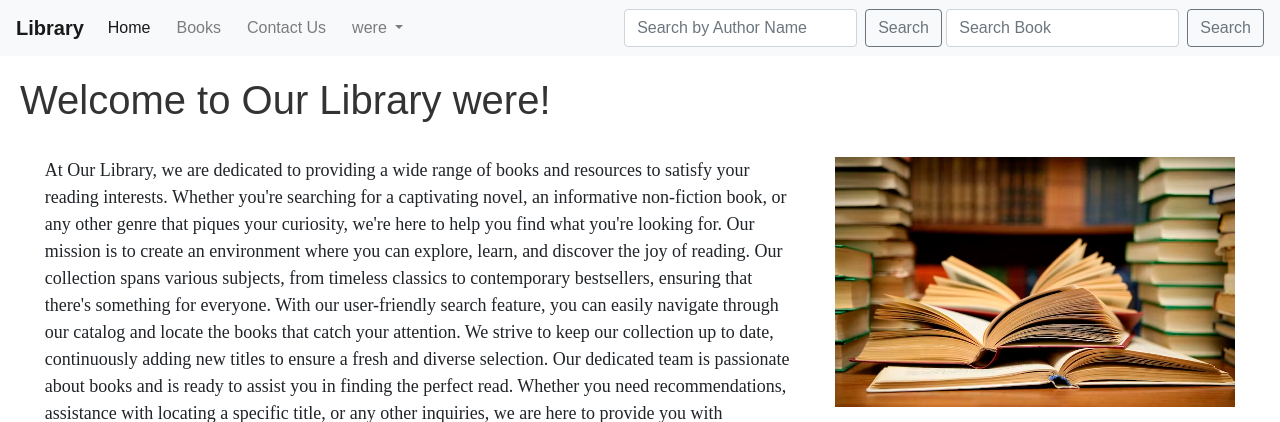
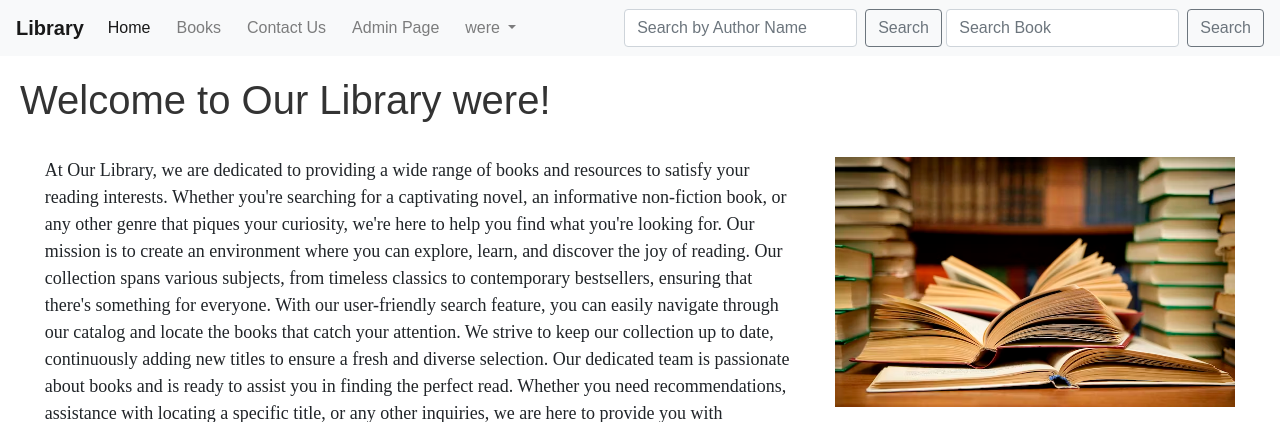
Before and after one commit to tsitiii/GDSC_Library_management_project, a Django app: page /home/ in a window 1280 px wide. Shown: the top 422 px of the page. Run offline with Django 4.2, Linux system fonts and the light colour scheme; a user stored in the database is signed in; data comes from the database, SQL or seed files in the repository; both versions use the stored data as it was after the commit; some libraries are stand-ins or nearby versions.

Commit message:
Adding NavLink for the admin in the home page

```diff
--- a/library_manage/account/templates/account/home.html
+++ b/library_manage/account/templates/account/home.html
@@ -193,8 +193,12 @@
       <li class="nav-item">
         <a class="nav-link" href="#contact">Contact Us</a>
       </li>
+      {%if user.is_super_admin or user.is_admin%}
 
-
+      <li class="nav-item">
+        <a class="nav-link" href="{%url 'books' %}">Admin Page</a>
+      </li>
+      {%endif%}
       {% if user.is_authenticated %}
         <li class="nav-item dropdown">
             <a class="nav-link dropdown-toggle" href="#" id="navbarDropdown" role="button" data-toggle="dropdown" aria-haspopup="true" aria-expanded="false">
--- a/library_manage/account/urls.py
+++ b/library_manage/account/urls.py
@@ -2,6 +2,7 @@ from django.urls import path
 from . import views
 
 from borrowingmanagement.views import borrow_book
+from bookmanagement.urls import book_list
 
 urlpatterns = [
     path('', views.index, name='index'),
@@ -14,6 +15,7 @@ urlpatterns = [
     path('search_author/', views.search_author, name = 'search-author'),
     path('filtered_books/<str:genre>/', views.filtered_books, name='filtered_books'),
     path('profile/', views.profile, name = "profile"),
-    path('borrow/',borrow_book, name = 'borrow' )
+    path('borrow/',borrow_book, name = 'borrow' ),
+    path('books/',book_list, name = 'books' )
 
 ]
```
Also changed, not shown: library_manage/db.sqlite3.
